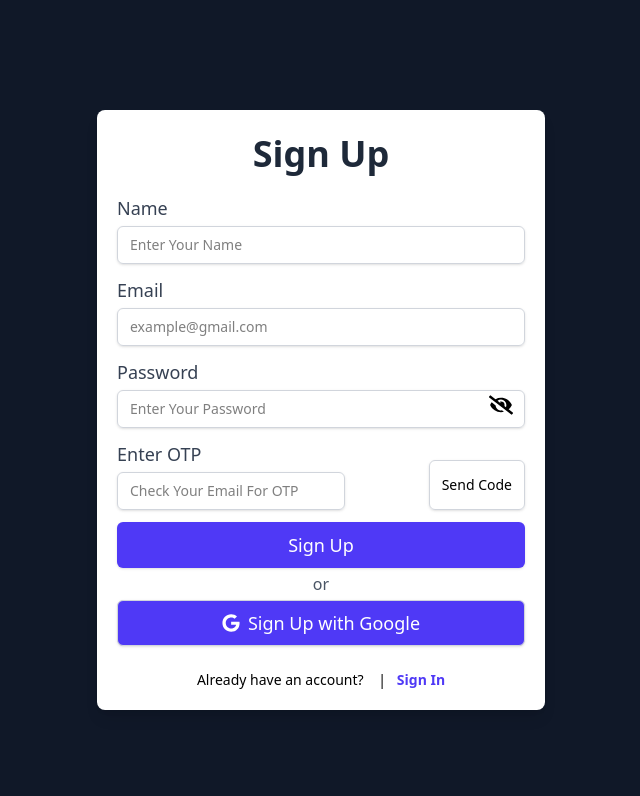
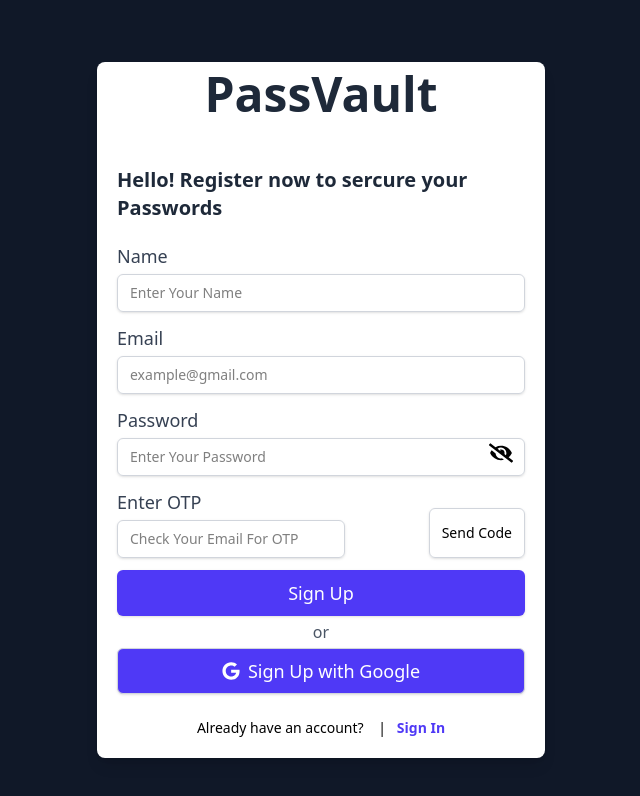
Before and after one commit to arnab-git-404/PassVault-Frontend, a React (Vite) app: page /signup in a window 1280 px wide. Shown: the top 796 px of the page, without its empty margins (319-959 px from the left). Built offline with nearby package versions, Linux system fonts and the light colour scheme; no server answers.

Commit message:
form updated

```diff
--- a/src/pages/UserSignIn.jsx
+++ b/src/pages/UserSignIn.jsx
@@ -367,8 +367,6 @@ function UserSignIn() {
     const toastId = toast.loading("Signing in with Google...");
 
     try {
-
-
       const provider = new GoogleAuthProvider();
       const result = await signInWithPopup(auth, provider);
 
@@ -382,7 +380,7 @@ function UserSignIn() {
         profile_picture: user.photoURL,
       };
 
-   const maxRetries = 3;
+      const maxRetries = 3;
       let responseData;
 
       for (let attempt = 1; attempt <= maxRetries; attempt++) {
@@ -421,8 +419,6 @@ function UserSignIn() {
         }
       }
 
-
-
       // const data = await res.json();
       if (!responseData) {
         toast.error("Authentication failed. Please try again.");
@@ -431,12 +427,17 @@ function UserSignIn() {
       console.log("Data From Google Auth API: ", responseData);
 
       if (responseData.status_code === 200) {
-        toast.success(responseData.message || "Google authentication successful", {id: toastId});
+        toast.success(
+          responseData.message || "Google authentication successful",
+          { id: toastId }
+        );
         localStorage.setItem("token", responseData.token);
         loginUser(responseData.user);
         navigate("/dashboard");
       } else {
-        toast.error(responseData.message || "Authentication failed", {id: toastId});
+        toast.error(responseData.message || "Authentication failed", {
+          id: toastId,
+        });
       }
     } catch (error) {
       console.error("Error signing in with Google: ", error);
@@ -537,10 +538,18 @@ function UserSignIn() {
     <div className=" bg-gray-900 flex items-center min-h-screen w-full justify-center">
       <div className="w-full max-w-md  mx-2 lg:mx-4">
         <div className="bg-white shadow-lg rounded-lg pb-5 pt-2 mt-5">
-          <div className="px-5 pt-4">
+
+          <div className="text-3xl sm:text-5xl mb-2 font-bold text-gray-800 text-center flex items-center justify-center">
+            <a href="/" className="flex items-center">
+              {/* <img src="/01.webp" alt="PassVault Logo" className="w-19 h-20" /> */}
+              PassVault
+            </a>
+          </div>
+
+          <div className="px-5 pt-10">
             <form onSubmit={signInHandler}>
-              <div className="text-3xl sm:text-4xl mb-5 font-bold text-gray-800 text-center">
-                Sign In
+              <div className="text-3xl sm:text-xl mb-4 font-semibold text-gray-800  ">
+                Welcome back! Glad to see you, Again! <br />
               </div>
 
               <div className="mb-3">
@@ -587,7 +596,6 @@ function UserSignIn() {
                 </div>
               </div>
 
-
               {/* <div className="mb-3">
                 <label
                   htmlFor="gAuthCode"
@@ -605,7 +613,6 @@ function UserSignIn() {
                   placeholder="Check Your Authenticator App For OTP"
                 />
               </div> */}
-
 
               <div className="text-right py-3">
                 <Link
--- a/src/pages/UserSignUp.jsx
+++ b/src/pages/UserSignUp.jsx
@@ -572,10 +572,20 @@ function UserSignUp() {
     <div className="bg-gray-900 flex items-center min-h-screen w-full justify-center">
       <div className="w-full max-w-md mx-2 lg:mx-4">
         <div className="bg-white shadow-lg rounded-lg pb-5 pt-2 mt-5">
-          <div className="px-5 pt-4">
+
+<div className="text-3xl sm:text-5xl mb-2 font-bold text-gray-800 text-center flex items-center justify-center">
+            <a href="/" className="flex items-center">
+              {/* <img src="/01.webp" alt="PassVault Logo" className="w-19 h-20" /> */}
+              PassVault
+            </a>
+          </div>
+
+
+          <div className="px-5 pt-10">
+
             <form onSubmit={handleSignUp}>
-              <div className="text-3xl sm:text-4xl mb-5 font-bold text-gray-800 text-center">
-                Sign Up
+              <div className="text-3xl sm:text-xl mb-5 font-bold text-gray-800 ">
+                Hello! Register now to sercure your Passwords
               </div>
 
               <div className="mb-3">
```
